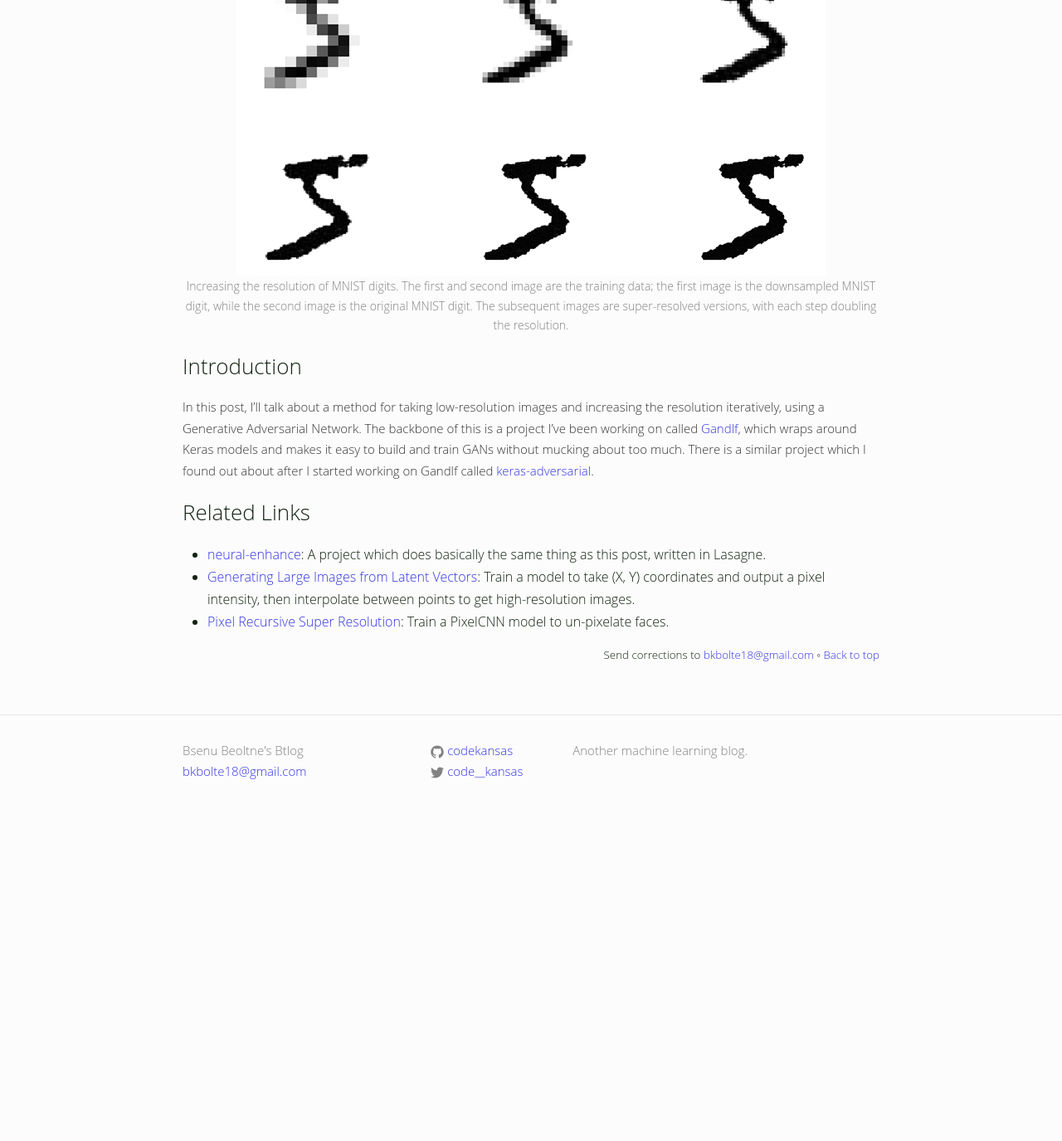
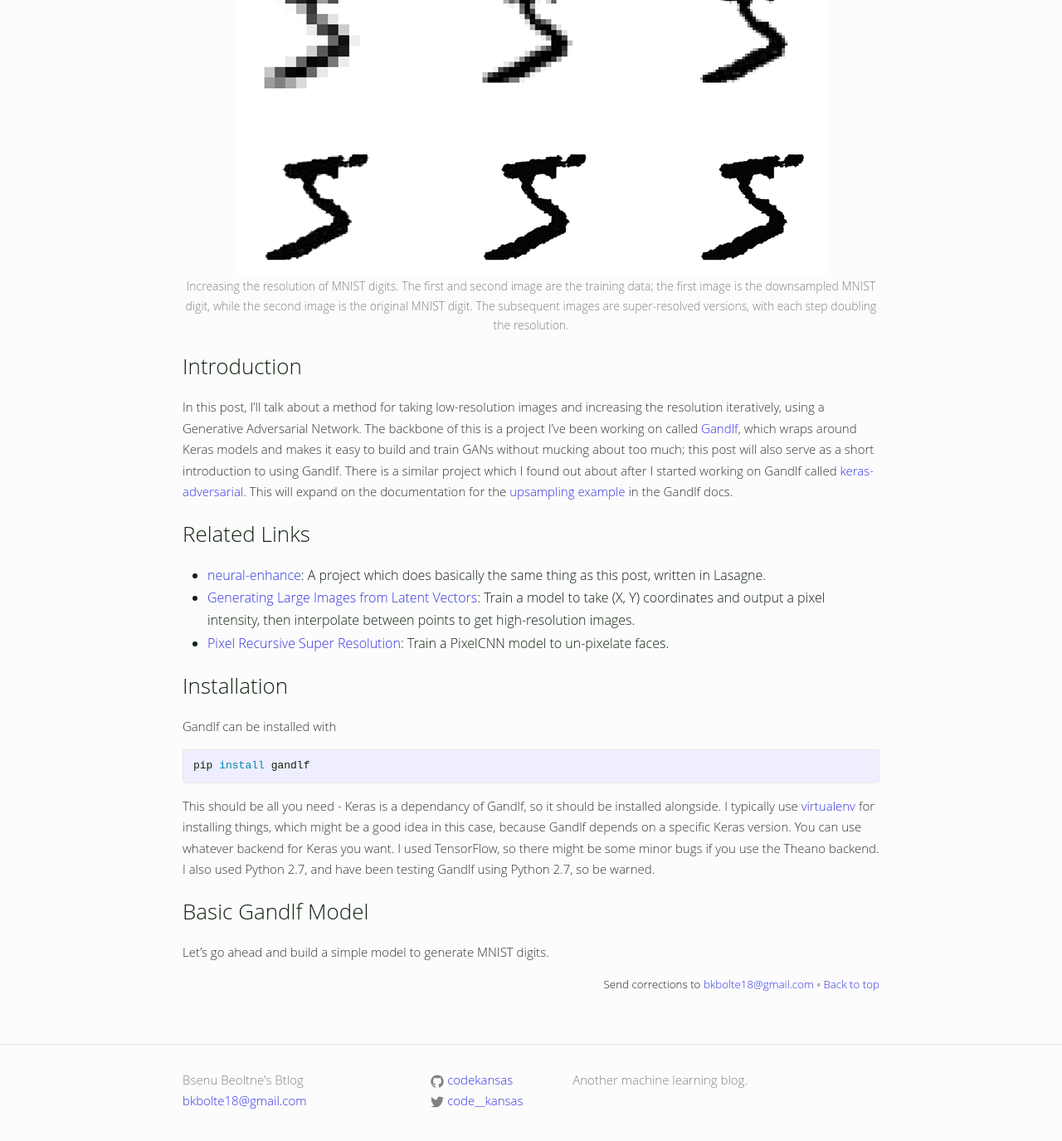
Before and after one commit to codekansas/codekansas.github.io, a Jekyll site: the page built from _posts/2017-02-10-superresolving-images-using-gans.markdown, in a window 1280 px wide and 1400 px high, scrolled down 316 px. Shown: the top 1375 px of the window at 83% size. Built offline with Jekyll 4.4.1, drawn with Linux system fonts in a browser that asks for light colours; before the commit the page ends 1319 px from its top, so only the background shows below that; some of the changed text lies outside the part shown.

Commit message:
minor updates to the superresolving post :wink:

```diff
--- a/_posts/2017-02-10-superresolving-images-using-gans.markdown
+++ b/_posts/2017-02-10-superresolving-images-using-gans.markdown
@@ -11,13 +11,27 @@ excerpt: >
 
 # Introduction
 
-In this post, I'll talk about a method for taking low-resolution images and increasing the resolution iteratively, using a Generative Adversarial Network. The backbone of this is a project I've been working on called [Gandlf][gandlf], which wraps around Keras models and makes it easy to build and train GANs without mucking about too much. There is a similar project which I found out about after I started working on Gandlf called [keras-adversarial][keras-adversarial].
+In this post, I'll talk about a method for taking low-resolution images and increasing the resolution iteratively, using a Generative Adversarial Network. The backbone of this is a project I've been working on called [Gandlf][gandlf], which wraps around Keras models and makes it easy to build and train GANs without mucking about too much; this post will also serve as a short introduction to using Gandlf. There is a similar project which I found out about after I started working on Gandlf called [keras-adversarial][keras-adversarial]. This will expand on the documentation for the [upsampling example][gandlf-upsample] in the Gandlf docs.
 
 # Related Links
 
  - [neural-enhance][neural-enhance]: A project which does basically the same thing as this post, written in Lasagne.
  - [Generating Large Images from Latent Vectors][hardmaru-mnist]: Train a model to take (X, Y) coordinates and output a pixel intensity, then interpolate between points to get high-resolution images.
  - [Pixel Recursive Super Resolution][dahl-pixelcnn]: Train a PixelCNN model to un-pixelate faces.
+
+# Installation
+
+Gandlf can be installed with
+
+{% highlight bash %}
+pip install gandlf
+{% endhighlight %}
+
+This should be all you need - Keras is a dependancy of Gandlf, so it should be installed alongside. I typically use [virtualenv][virtualenv] for installing things, which might be a good idea in this case, because Gandlf depends on a specific Keras version. You can use whatever backend for Keras you want. I used TensorFlow, so there might be some minor bugs if you use the Theano backend. I also used Python 2.7, and have been testing Gandlf using Python 2.7, so be warned.
+
+# Basic Gandlf Model
+
+Let's go ahead and build a simple model to generate MNIST digits.
 
 [neural-enhance]: https://github.com/alexjc/neural-enhance
 [keras-adversarial]: https://github.com/bstriner/keras-adversarial
@@ -26,3 +40,6 @@ In this post, I'll talk about a method for taking low-resolution images and incr
 [dahl-pixelcnn]: https://arxiv.org/pdf/1702.00783.pdf
 [gandlf]: http://gandlf.org/
 [gandlf-about]: http://gandlf.org/background/
+[gandlf-upsample]: http://gandlf.org/examples/upsample/
+[tensorflow-install]: https://www.tensorflow.org/get_started/os_setup
+[virtualenv]: http://docs.python-guide.org/en/latest/dev/virtualenvs/
```
Also changed, not shown: other parts of _posts/2017-02-10-superresolving-images-using-gans.markdown (+1 -1 lines).
